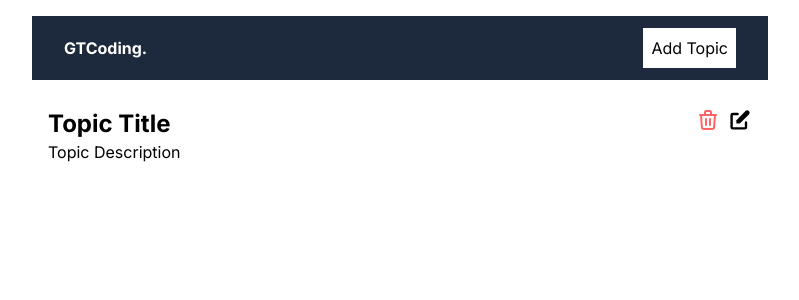
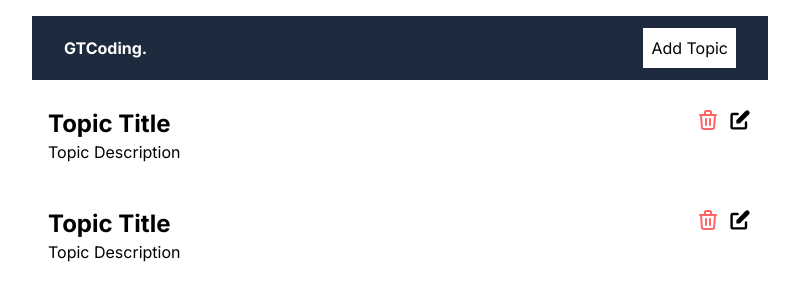
Before and after one commit to md-sakib-chowdhury/Crud, a Next.js app: page / in a window 1280 px wide. Shown: the top 300 px of the page, without its empty margins (240-1039 px from the left). Built offline with nearby package versions, Linux system fonts and the light colour scheme.

Commit message:
new commit

```diff
--- /dev/null
+++ b/app/addTopic/page.jsx
@@ -0,0 +1,4 @@
+export default function AddTopic(){
+
+    return <div>addTopic</div>;
+}
--- a/app/page.tsx
+++ b/app/page.tsx
@@ -1,7 +1,12 @@
 import TopicsList from "./components/TopicsList"
 
 export default function Home() {
- return <TopicsList />;
+    return (
+        <>
 
+            <TopicsList />
+            <TopicsList />
 
+        </>
+    );
 }
```
